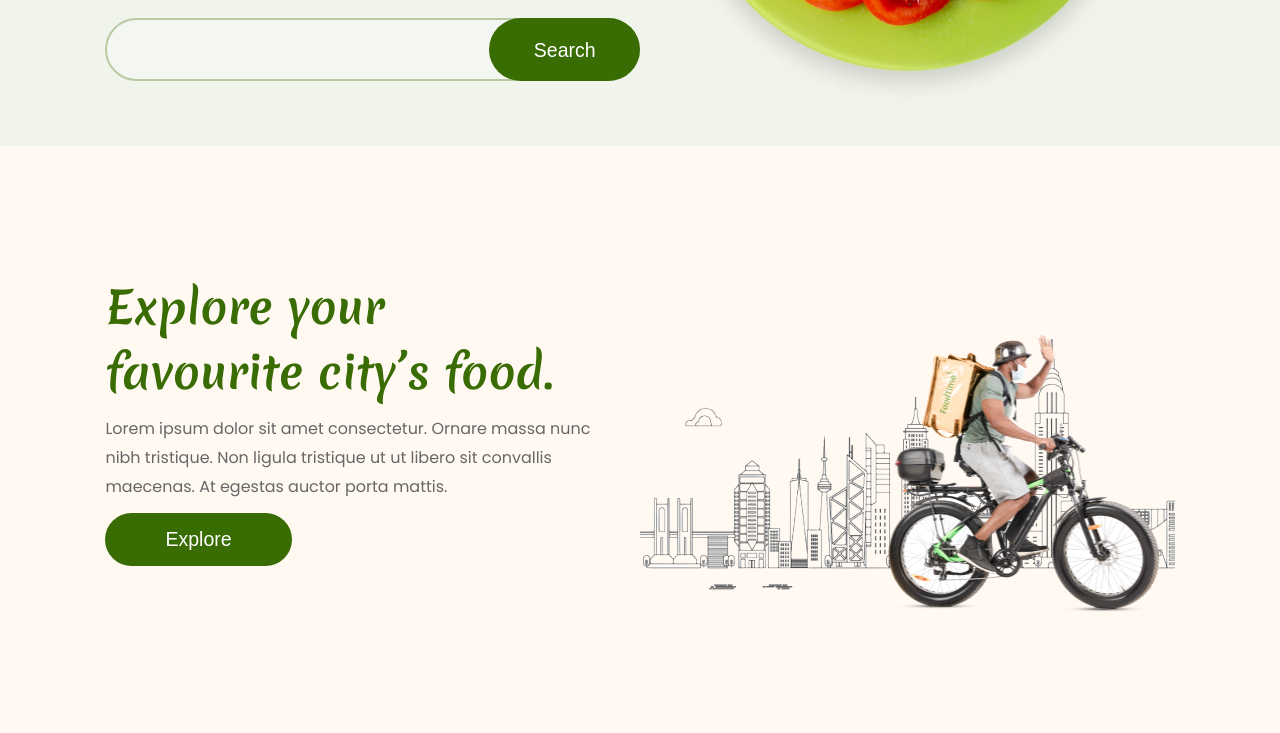
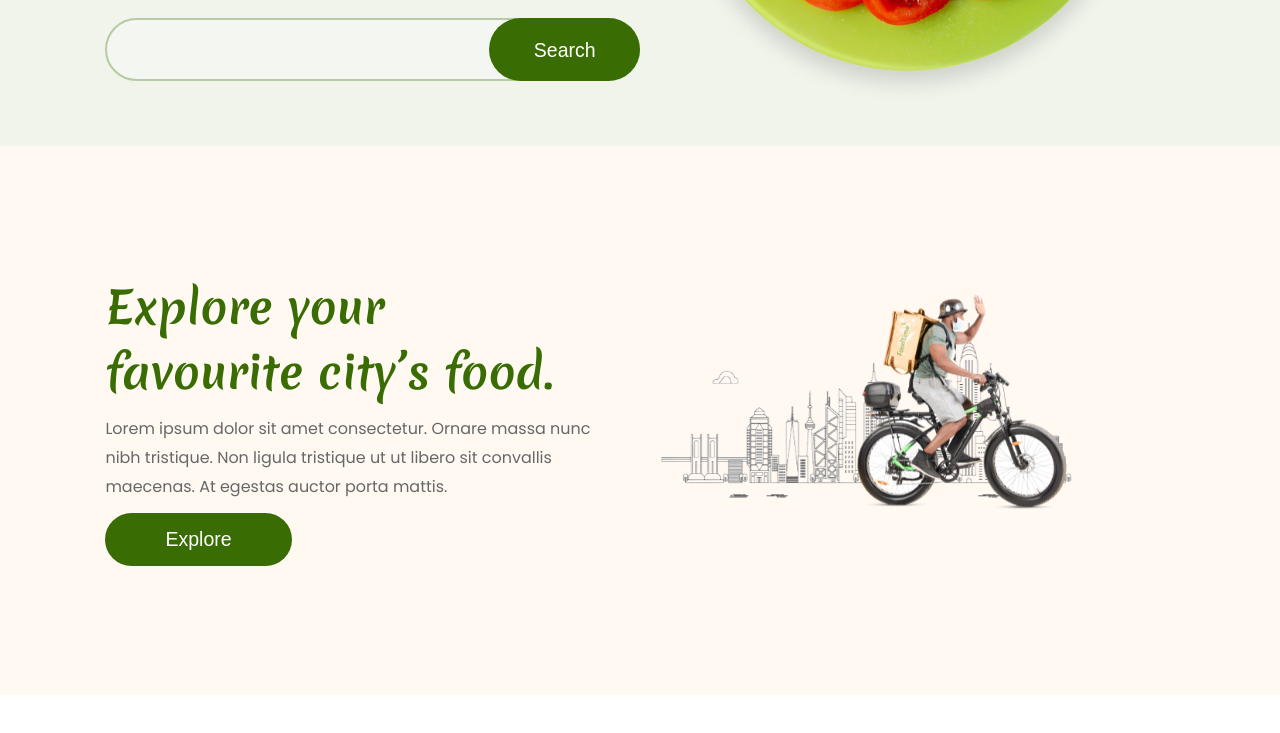
Before and after one commit to RayhanalKavey/FoodTime-Rayhan-al-Kavey, a plain HTML site: page index.html in a window 1280 px wide. Shown: the part 581-1314 px from the top of the page. After the commit the page ends 1276 px from the top, so only its background shows below. Drawn offline with Linux system fonts and the light colour scheme.

Commit message:
Add animation.

```diff
--- a/css/food.css
+++ b/css/food.css
@@ -4,6 +4,7 @@
 .food-container {
   display: grid;
   grid-template-columns: 1fr 1fr;
+  /* gap: 1rem; */
   /* align-items: center;
   justify-content: center; */
   padding-top: 14.5rem;
@@ -40,19 +41,19 @@
   padding: 15px 60px;
 }
 .food-img {
-  /* display: flex;
+  display: flex;
   align-items: center;
-  justify-content: center; */
-  width: 100%;
-  height: 100%;
+  justify-content: center;
+  /* width: 100%;
+  height: 100%; */
   position: relative;
-  overflow-x: hidden;
+  overflow: hidden;
 }
 
 .city {
-  width: 100%;
-  height: 100%;
-
+  width: 80%;
+  /* height: 100%; */
+  position: relative;
   animation: city 3s linear infinite;
 }
 @keyframes city {
@@ -60,10 +61,11 @@
     transform: translateX(-60px);
   }
 }
+
 .bike {
   position: absolute;
-  left: 0;
-  bottom: 0;
+  width: 95%;
+  top: -50px;
   animation: bike 3s linear infinite;
 }
 @keyframes bike {
--- a/index.html
+++ b/index.html
@@ -173,12 +173,12 @@
         </div>
         <!-- Image -->
         <div class="food-img">
-          <div class="city">
-            <img src="assets/city-background.png" alt="" />
-          </div>
-          <div class="bike">
-            <img src="assets/bike.png" alt="" />
-          </div>
+          <img
+            class="city"
+            src="assets/city-background.png"
+            alt="image of a city"
+          />
+          <img class="bike" src="assets/bike.png" alt="" />
         </div>
       </div>
     </section>
```
